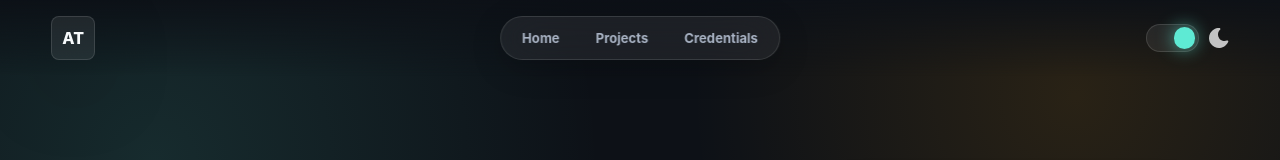
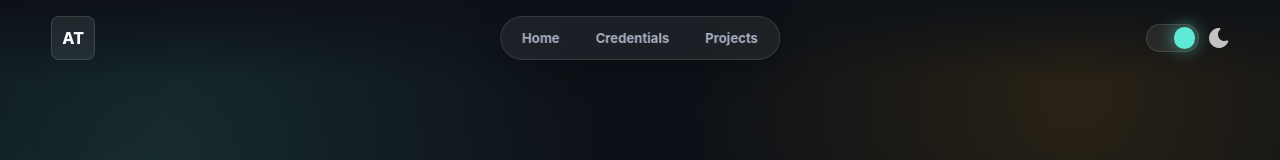
Before and after one commit to alvrian/alvrian.github.io, a React (Create React App) app: page / in a window 1280 px wide. Shown: the top 160 px of the page. Built offline with nearby package versions, Linux system fonts and the light colour scheme.

Commit message:
refactor: improve navigation structure and formatting in App.js

```diff
--- a/src/App.js
+++ b/src/App.js
@@ -71,7 +71,8 @@ function App() {
       if (!container) return;
 
       const isAtBottom =
-        container.scrollTop + container.clientHeight >= container.scrollHeight - 20;
+        container.scrollTop + container.clientHeight >=
+        container.scrollHeight - 20;
       setShowArrow(!isAtBottom);
     };
 
@@ -119,12 +120,41 @@ function App() {
         </label>
       </header>
 
+      {/* <nav className="section-nav" aria-label="Portfolio sections">
+        <a onClick={() => scrollToSection("home")}>Home</a>
+        <a onClick={() => scrollToSection("credentials")}>Credentials</a>
+        <a onClick={() => scrollToSection("projects")}>Projects</a>
+      </nav> */}
+
       <nav className="section-nav" aria-label="Portfolio sections">
-        <a onClick={() => scrollToSection("home")}>Home</a>
-        <a onClick={() => scrollToSection("projects")}>Projects</a>
-        <a onClick={() => scrollToSection("credentials")}>Credentials</a>
+        <a
+          href="#home"
+          onClick={(e) => {
+            e.preventDefault();
+            scrollToSection("home");
+          }}
+        >
+          Home
+        </a>
+        <a
+          href="#credentials"
+          onClick={(e) => {
+            e.preventDefault();
+            scrollToSection("credentials");
+          }}
+        >
+          Credentials
+        </a>
+        <a
+          href="#projects"
+          onClick={(e) => {
+            e.preventDefault();
+            scrollToSection("projects");
+          }}
+        >
+          Projects
+        </a>
       </nav>
-
       <main>
         <section className="snap-section hero-section" id="home">
           <div className="hero-copy">
@@ -231,10 +261,26 @@ function App() {
           <div className="credentials-row cert-row">
             <p className="card-kicker row-kicker">Courses and Certifications</p>
             <div className="cert-scroll-track">
-              <img src={Certificates.NLP} alt="NVIDIA NLP certificate" className="cert-card" />
-              <img src={Certificates.ACA} alt="ACA certificate" className="cert-card" />
-              <img src={Certificates.DL} alt="NVIDIA Deep Learning Fundamentals certificate" className="cert-card" />
-              <img src={Certificates.UD} alt="Udemy certificate" className="cert-card" />
+              <img
+                src={Certificates.NLP}
+                alt="NVIDIA NLP certificate"
+                className="cert-card"
+              />
+              <img
+                src={Certificates.ACA}
+                alt="ACA certificate"
+                className="cert-card"
+              />
+              <img
+                src={Certificates.DL}
+                alt="NVIDIA Deep Learning Fundamentals certificate"
+                className="cert-card"
+              />
+              <img
+                src={Certificates.UD}
+                alt="Udemy certificate"
+                className="cert-card"
+              />
             </div>
           </div>
         </section>
@@ -282,8 +328,6 @@ function App() {
             </button>
           </div>
         </section>
-
-
       </main>
 
       {showArrow && (
```
